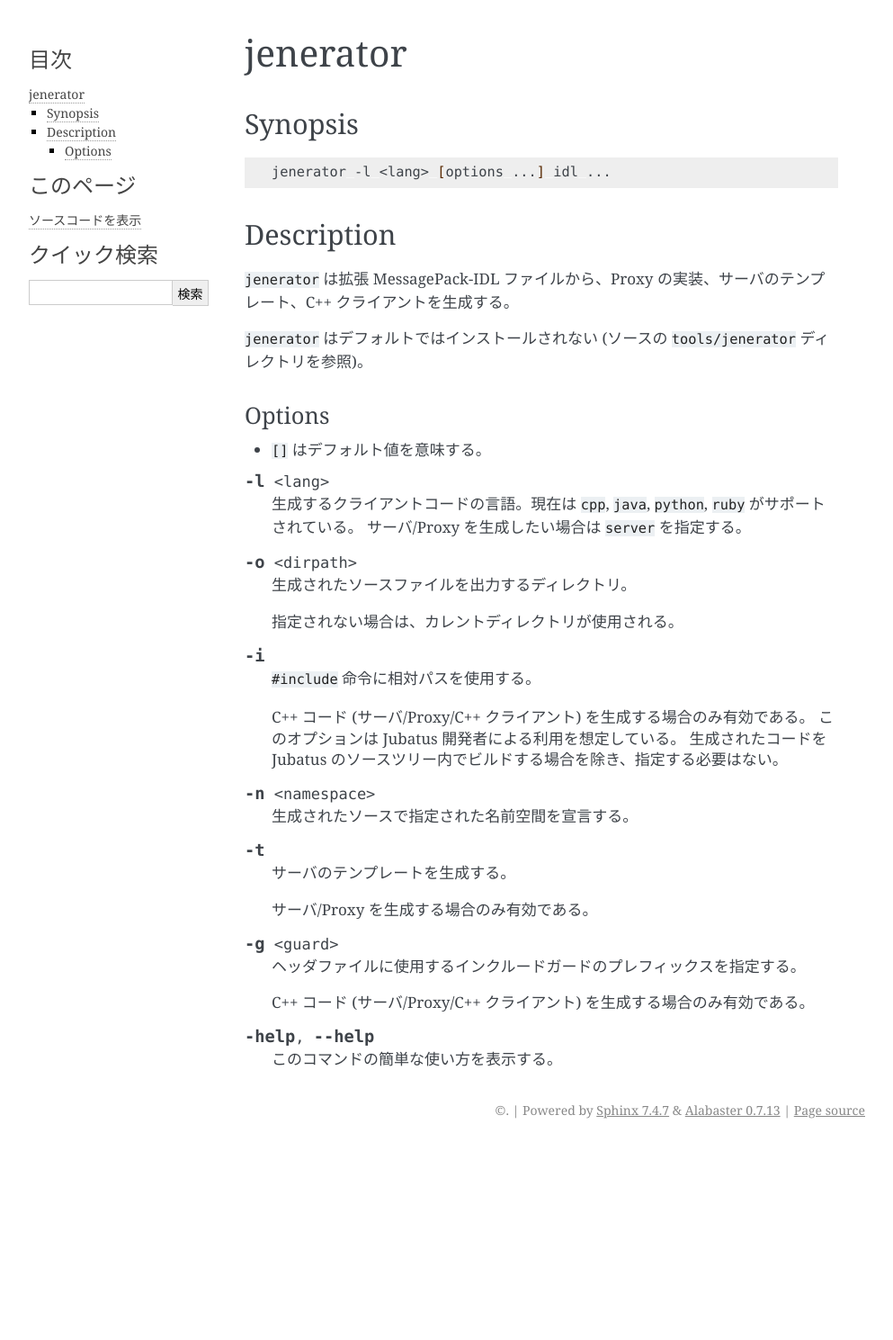
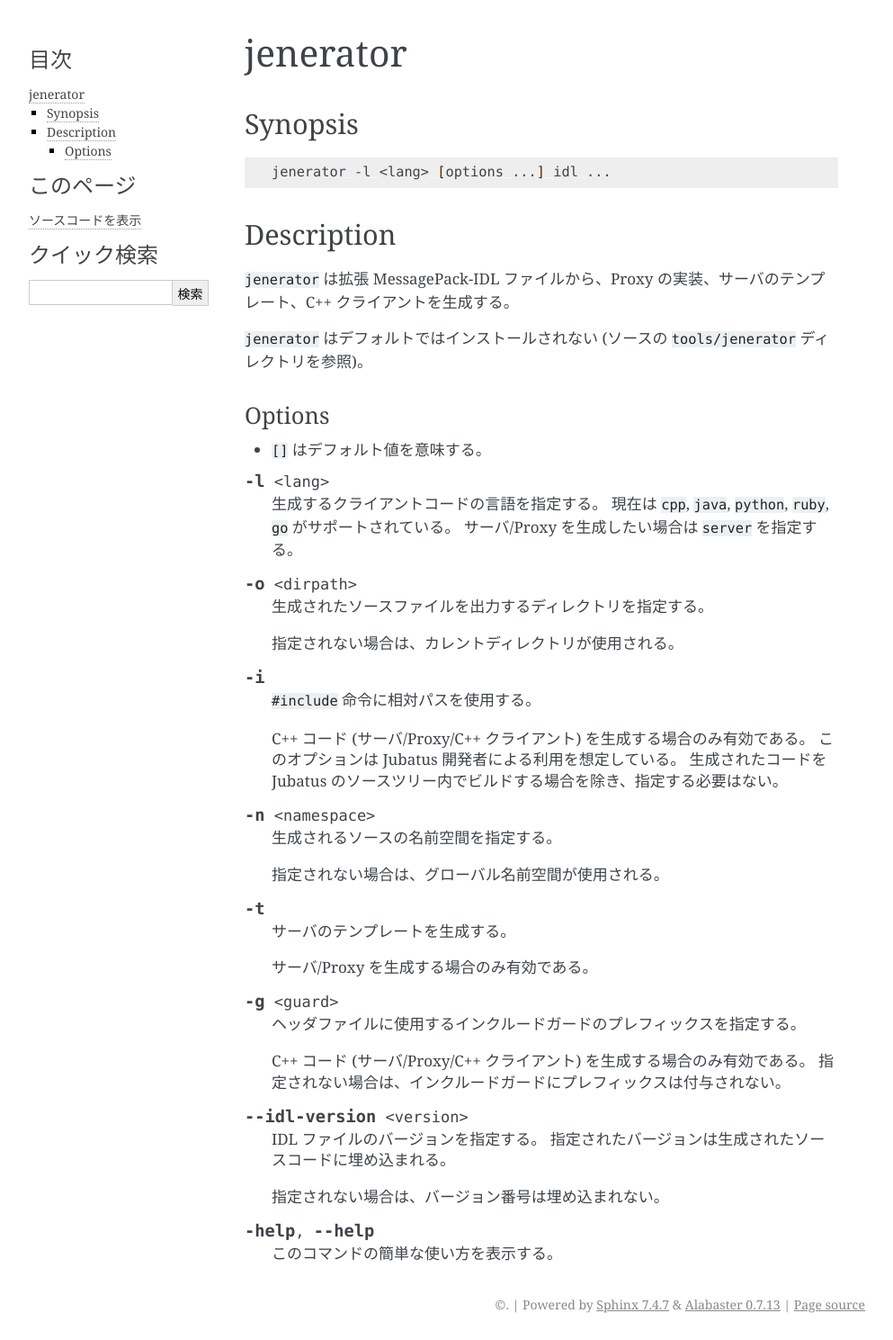
Before and after one commit to jubatus/website, a Sphinx documentation site: the page built from source/ja/commands/jenerator.rst, in a window 1280 px wide. Shown: the whole page at 90% size, without its empty margins (148-1141 px from the left). Built offline with Sphinx 7.4.7, drawn with Linux system fonts in a browser that asks for light colours; the version number could not be read and is left out; before the commit the page ends 1273 px from its top, so only the background shows below that.

Commit message:
fix jenerator command usage

```diff
--- a/source/ja/commands/jenerator.rst
+++ b/source/ja/commands/jenerator.rst
@@ -24,12 +24,13 @@
 
 .. option:: -l <lang>
 
-   生成するクライアントコードの言語。現在は ``cpp``, ``java``, ``python``, ``ruby`` がサポートされている。
+   生成するクライアントコードの言語を指定する。
+   現在は ``cpp``, ``java``, ``python``, ``ruby``, ``go`` がサポートされている。
    サーバ/Proxy を生成したい場合は ``server`` を指定する。
 
 .. option:: -o <dirpath>
 
-   生成されたソースファイルを出力するディレクトリ。
+   生成されたソースファイルを出力するディレクトリを指定する。
 
    指定されない場合は、カレントディレクトリが使用される。
 
@@ -43,7 +44,9 @@
 
 .. option:: -n <namespace>
 
-   生成されたソースで指定された名前空間を宣言する。
+   生成されるソースの名前空間を指定する。
+
+   指定されない場合は、グローバル名前空間が使用される。
 
 .. option:: -t
 
@@ -56,6 +59,14 @@
    ヘッダファイルに使用するインクルードガードのプレフィックスを指定する。
 
    C++ コード (サーバ/Proxy/C++ クライアント) を生成する場合のみ有効である。
+   指定されない場合は、インクルードガードにプレフィックスは付与されない。
+
+.. option:: --idl-version <version>
+
+   IDL ファイルのバージョンを指定する。
+   指定されたバージョンは生成されたソースコードに埋め込まれる。
+
+   指定されない場合は、バージョン番号は埋め込まれない。
 
 .. option:: -help, --help
 
```
Also changed, not shown: source/en/commands/jenerator.rst (+15 -4 lines).
